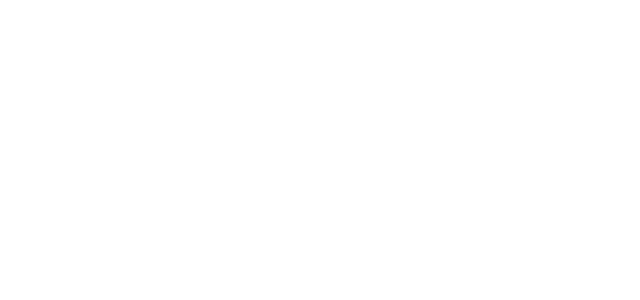
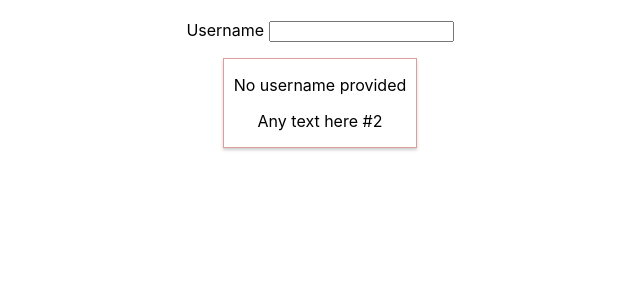
Before and after one commit to MeisQuietude/udemy-react, a React (Create React App) app: page / in a window 1280 px wide. Shown: the top 300 px of the page, without its empty margins (320-960 px from the left). Built offline with nearby package versions, Linux system fonts and the light colour scheme.

Commit message:
[IMP] Assignment solution

```diff
--- a/src/App.js
+++ b/src/App.js
@@ -1,9 +1,25 @@
-import React from "react";
+import React, { useState } from "react";
 import "./App.css";
+import UserInput  from "./components/UserInput";
+import UserOutput from "./components/UserOutput";
 
 function App() {
+    const [currentState, setState] = useState({
+        username: ""
+    });
+
+    const usernameOnchangeHandler = (event) => {
+        const username = event.target.value;
+        setState({
+            ...currentState,
+            username
+        })
+    }
+
     return (
         <div className="App">
+            <UserInput changed={usernameOnchangeHandler}/>
+            <UserOutput>{currentState.username}</UserOutput>
         </div>
     );
 }
--- /dev/null
+++ b/src/components/UserInput.js
@@ -0,0 +1,17 @@
+import React, { Component } from "react";
+
+class UserInput extends Component {
+    render() {
+        const style = {
+            marginTop: "20px",
+        }
+        return (
+            <div style={style}>
+                <label htmlFor="username">Username </label>
+                <input type="text" id="username" onChange={this.props.changed} value={this.props.username}/>
+            </div>
+        );
+    }
+}
+
+export default UserInput;
--- /dev/null
+++ b/src/components/UserOutput.css
@@ -0,0 +1,6 @@
+.UserOutput {
+    width: 15%;
+    border: 1px solid #dd9e9e;
+    box-shadow: 0 2px 3px #ccc;
+    margin: 16px auto;
+}
--- /dev/null
+++ b/src/components/UserOutput.js
@@ -0,0 +1,15 @@
+import React, { Component } from "react";
+import "./UserOutput.css";
+
+class UserOutput extends Component {
+    render() {
+        return (
+            <div className="UserOutput">
+                <p>{this.props.children || "No username provided"}</p>
+                <p>Any text here #2</p>
+            </div>
+        );
+    }
+}
+
+export default UserOutput;
```
